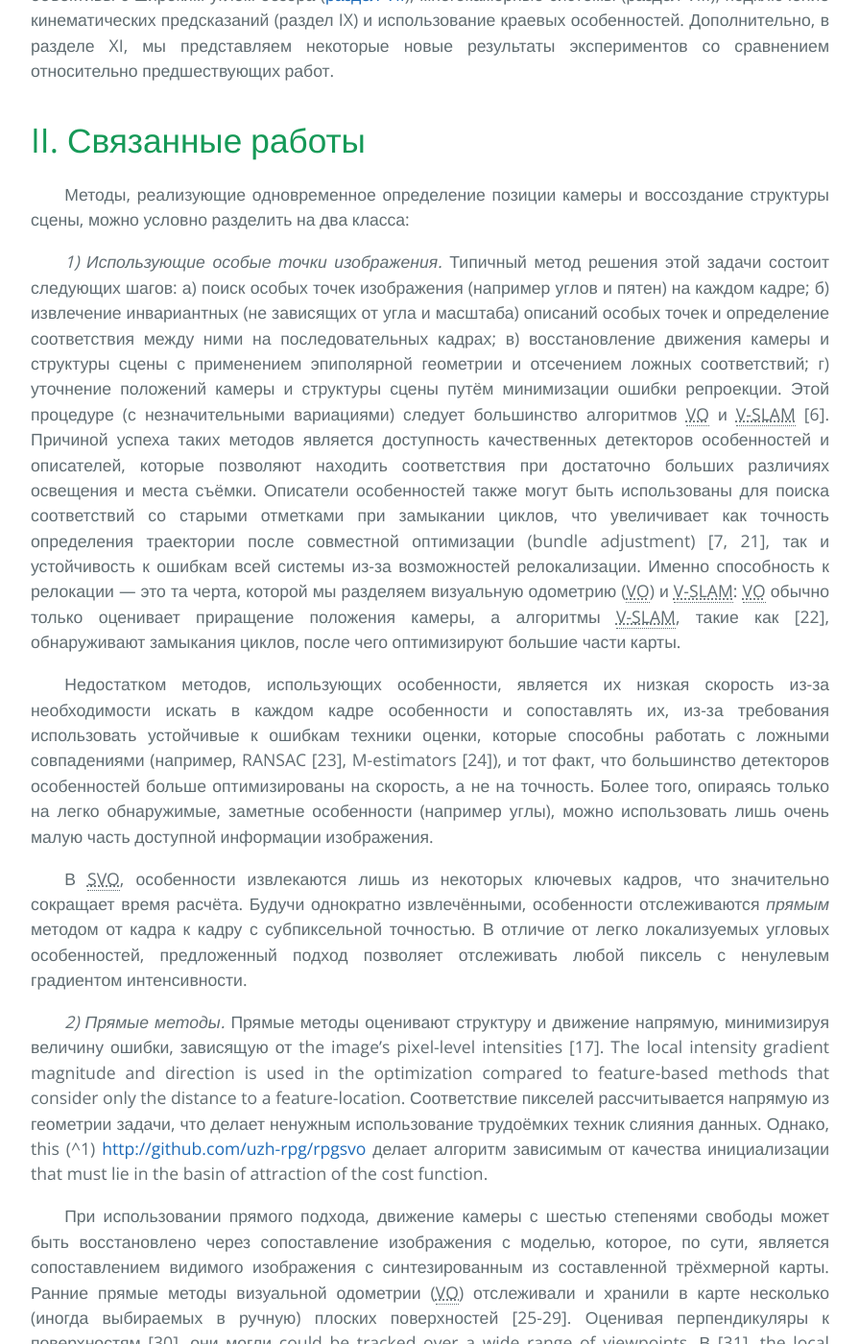
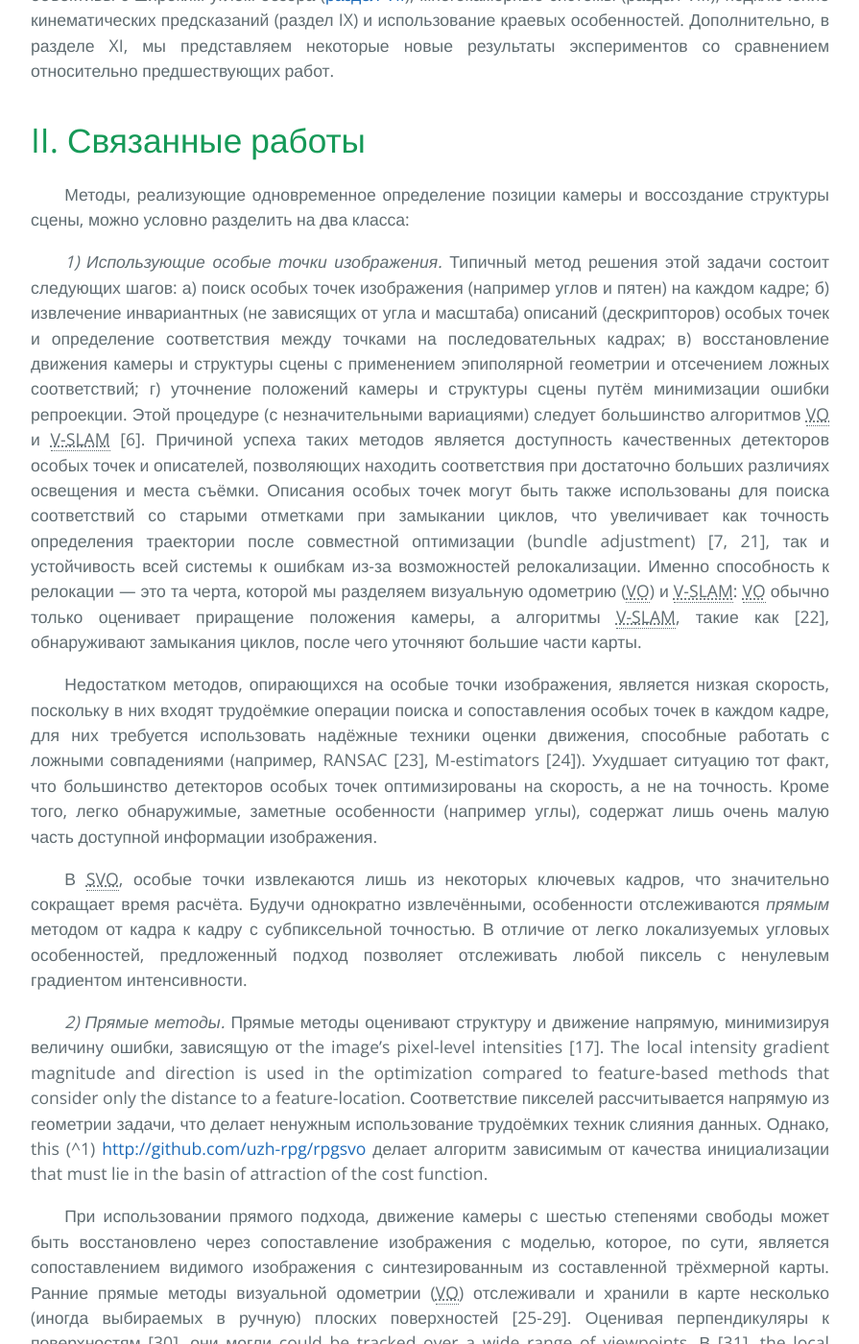
Before and after one commit to i-v-s/slam, a Jekyll site: the page built from svo2.md, in a window 1280 px wide and 1400 px high, scrolled down 3259 px. Shown: the whole window at 96% size, without its empty margins (192-1087 px from the left). Built offline with Jekyll 4.4.1, drawn with Linux system fonts in a browser that asks for light colours; our own code applies the rules of GitHub Pages for plain Markdown files; formulas are drawn with MathJax 3.

Commit message:
Updated svo2.md

```diff
--- a/svo2.md
+++ b/svo2.md
@@ -133,8 +133,9 @@ the UZH Forschungskredit, and the SNSF-ERC Starting Grant.
 задачи состоит следующих шагов:
 а) поиск особых точек изображения
 (например углов и пятен) на каждом кадре;
-б) извлечение инвариантных (не зависящих от угла и масштаба) описаний особых точек
-и определение соответствия между ними на последовательных кадрах;
+б) извлечение инвариантных (не зависящих от угла и масштаба)
+описаний (дескрипторов) особых точек
+и определение соответствия между точками на последовательных кадрах;
 в) восстановление движения камеры и структуры сцены с применением эпиполярной геометрии
 и отсечением ложных соответствий;
 г) уточнение положений камеры и структуры сцены
@@ -142,29 +143,30 @@ the UZH Forschungskredit, and the SNSF-ERC Starting Grant.
 Этой процедуре (с незначительными вариациями) следует большинство
 алгоритмов VO и V-SLAM [6].
 Причиной успеха таких методов является доступность качественных
-детекторов особенностей и описателей, которые позволяют находить соответствия при
-достаточно больших различиях освещения и места съёмки. Описатели особенностей
-также могут быть использованы для поиска соответствий со
+детекторов особых точек и описателей, позволяющих находить соответствия при
+достаточно больших различиях освещения и места съёмки. Описания особых точек
+могут быть также использованы для поиска соответствий со
 старыми отметками при замыкании циклов, что увеличивает как
-точность определения траектории после совместной оптимизации (bundle adjustment) [7, 21], так и устойчивость к ошибкам всей системы из-за возможностей
+точность определения траектории после совместной оптимизации (bundle adjustment) [7, 21], так и устойчивость всей системы к ошибкам из-за возможностей
 релокализации. Именно способность к релокации &mdash; это та черта,
 которой мы разделяем визуальную одометрию (VO)
 и V-SLAM: VO обычно только оценивает приращение положения
 камеры, а алгоритмы V-SLAM, такие как [22], обнаруживают
-замыкания циклов, после чего оптимизируют большие части карты.
-
-Недостатком методов, использующих особенности, является их низкая скорость
-из-за необходимости искать в каждом кадре особенности и сопоставлять их,
-из-за требования использовать устойчивые к ошибкам техники оценки, которые
-способны работать с ложными совпадениями
-(например, RANSAC [23], M-estimators [24]),
-и тот факт, что большинство детекторов особенностей
-больше оптимизированы на скорость, а не на точность.
-Более того, опираясь только на легко обнаружимые,
-заметные особенности (например углы), можно использовать
-лишь очень малую часть доступной информации изображения.
-
-В SVO, особенности извлекаются лишь из некоторых ключевых кадров,
+замыкания циклов, после чего уточняют большие части карты.
+
+Недостатком методов, опирающихся на особые точки изображения,
+является низкая скорость, поскольку в них входят трудоёмкие операции
+поиска и сопоставления особых точек в каждом кадре,
+для них требуется использовать надёжные техники оценки движения,
+способные работать с ложными совпадениями
+(например, RANSAC [23], M-estimators [24]).
+Ухудшает ситуацию тот факт, что большинство детекторов особых точек
+оптимизированы на скорость, а не на точность.
+Кроме того, легко обнаружимые, заметные особенности
+(например углы), содержат лишь очень малую часть
+доступной информации изображения.
+
+В SVO, особые точки извлекаются лишь из некоторых ключевых кадров,
 что значительно сокращает время расчёта.
 Будучи однократно извлечёнными, особенности
 отслеживаются *прямым* методом от кадра
```
